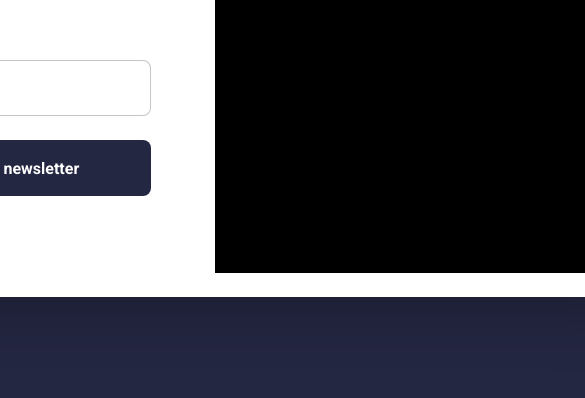
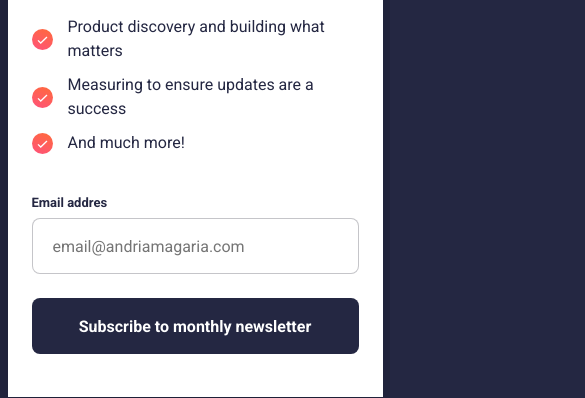
Before and after one commit to ghuchumeliandria/Lecture-14-Homework--HTML--CSS--JS-, a plain HTML site: page index.html in a window 390 px wide. Shown: the part 446-844 px from the top of the page, 585 px wide, since content can reach past the window. Drawn offline with Linux system fonts and the light colour scheme.

Commit message:
project-final

```diff
--- a/index.html
+++ b/index.html
@@ -7,6 +7,8 @@
     <title>Document</title>
   </head>
   <body>
+    <!-- მგონი ყველაფერი კარგია უბრალოდ ერორ ტექსტი ვერ დავსვი თავის ადგილას
+     და ორშაბათს ვახოსთან გავივლი მაგ საკითხს  -->
     <div class="main-container">
       <div class="form-container">
         <h1 class="form-heading">Stay updated!</h1>
@@ -17,7 +19,7 @@
           <div class="form-content-text">
             <div class="text-div">
               <img
-                src="./images/check.png"
+                src="./images/check.svg"
                 alt="check-icon"
                 class="check-icon" />
               <p class="text-div-paragraph">
@@ -26,7 +28,7 @@
             </div>
             <div class="text-div">
               <img
-                src="./images/check.png"
+                src="./images/check.svg"
                 alt="check-icon"
                 class="check-icon" />
               <p class="text-div-paragraph">
@@ -35,7 +37,7 @@
             </div>
             <div class="text-div">
               <img
-                src="./images/check.png"
+                src="./images/check.svg"
                 alt="check-icon"
                 class="check-icon" />
               <p class="text-div-paragraph">And much more!</p>
@@ -44,18 +46,19 @@
 
           <form>
             <div class="input-side">
-              <div class="input-labels">
-                <label for="email" class="default-label">Email addres</label>
-                <label for="email" class="error-text">Valid email required</label>
-            </div>
               <input class="form-input"
               type="email"
               name="email"
               id="email"
               placeholder="email@andriamagaria.com"
               required />
+              <label for="email" class="error-text">Valid email required</label>
+              <!-- <div class="input-labels">
+              </div>  -->
+              <label for="email" class="default-label">Email addres</label>
+
             </div>
-            <a href="" class="subscribe-btn">Subscribe to monthly newsletter</a>
+            <a href="./pages/scnd-page.html" class="subscribe-btn">Subscribe to monthly newsletter</a>
           </form>
         </div>
       </div>
--- /dev/null
+++ b/pages/scnd-page.css
@@ -0,0 +1,96 @@
+@import url("https://fonts.googleapis.com/css2?family=Roboto:ital,wght@0,100;0,300;0,400;0,500;0,700;0,900;1,100;1,300;1,400;1,500;1,700;1,900&display=swap");
+
+* {
+  box-sizing: border-box;
+  margin: 0;
+  font-family: "Roboto", sans-serif;
+  font-weight: 300;
+  font-style: normal;
+}
+body {
+  display: flex;
+  justify-content: center;
+  align-items: center;
+  min-height: 100vh;
+  background-color: #242742;
+  overflow-x: hidden;
+}
+.main-container {
+  padding: 48px  64px 64px ;
+  width: 504px;
+  height: 520px;
+  background-color: white;
+  border-radius: 36px;
+}
+.main-content{
+    display: flex;
+    flex-direction: column;
+    gap: 40px;
+}
+.content {
+  width: 100%;
+  display: flex;
+  flex-direction: column;
+  gap: 40px;
+}
+.check-icon {
+  width: 64px;
+  height: 64px;
+}
+.content-text {
+  display: flex;
+  flex-direction: column;
+  gap: 24px;
+}
+.content-heading {
+  color: #242742;
+  font-size: 56px;
+  font-weight: 700;
+  line-height: 100%;
+}
+.content-paragraph {
+  font-size: 16px;
+  color: #242742;
+  font-weight: 400;
+  line-height: 150%;
+}
+.content-paragraph span {
+  font-weight: 700;
+}
+.dismiss-btn {
+  width: 100%;
+  height: 56px;
+  display: flex;
+  justify-content: center;
+  align-items: center;
+  text-decoration: none;
+  border: none;
+  border-radius: 8px;
+  background-color: #242742;
+  color: white;
+  font-size: 16px;
+  font-weight: 700;
+}
+.dismiss-btn:hover{
+    box-shadow: 0px 16px 32px 0px rgba(255, 97, 85, 0.50);
+    background-image: linear-gradient(#FF6A3A , #FF527B);
+}
+
+/* RESPONSIVE */
+
+@media(max-width: 555px){
+    .main-container{
+        width: 375px;
+        height: auto;
+        padding: 149px 0 24px;
+        border-radius: 0;
+    }
+    .content{
+        gap: 263px;
+        width: 327px;
+        margin: 0 auto;
+    }
+    .content-heading{
+        font-size: 40px;
+    }
+}
--- a/style.css
+++ b/style.css
@@ -3,7 +3,7 @@
   box-sizing: border-box;
   margin: 0;
   font-family: "Roboto", sans-serif;
-  font-weight: 300;
+  font-weight: 500;
   font-style: normal;
 }
 body {
@@ -64,7 +64,6 @@ body {
 .check-icon {
   width: 21px;
   height: 21px;
-  object-fit: cover;
 }
 form {
   width: 100%;
@@ -75,25 +74,26 @@ form {
 }
 .input-side {
   display: flex;
-  flex-direction: column;
+  flex-direction: column-reverse;
   gap: 8px;
 }
 .input-labels{
-    width: 100%;
-    display: flex;
-    justify-content: space-between;
+    width: 50%;
+    display: inline-block;
 }
 .default-label, .error-text {
+  display: inline-block;
   color: #242742;
   font-size: 13px;
   font-weight: 700;
+  width: 40%;
 }
 .error-text{
     color: red;
     display: none;
 }
 .form-input {
-    width: 376px;
+    width: 100%;
     height: 56px;
     padding-left: 20px;
     color: #242742;
@@ -103,7 +103,7 @@ form {
     border-radius: 8px;
 }
 .subscribe-btn {
-    width: 376px;
+    width: 100%;
     height: 56px;
     display: flex;
     justify-content: center;
@@ -121,11 +121,6 @@ form {
     box-shadow: 0px 16px 32px 0px rgba(255, 97, 85, 0.50);
     background-image: linear-gradient(#FF6A3A , #FF527B);
 }
-.img-section{
-    width: 400px;
-    height: 593px;
-    background-color: black;
-}
 .form-input:focus{
     border: 2px solid #FF527B;
     outline: none;
@@ -135,5 +130,42 @@ form {
     color:#FF527B;
 }
 .form-input:focus + .error-text{
-    display: block;
+    display: inline-block;
 }
+.img-section{
+    width: 400px;
+    height: 593px;
+    background-image: url(./images/image_1.png);
+    background-size: cover;
+}
+
+/* RESPONSIVE */
+
+@media (max-width: 950px){
+   .main-container{
+    flex-direction: column-reverse;
+    width: 375px;
+    height: auto;
+    gap: 40px;
+    padding: 0;
+    border-radius: 0;
+   }
+   .img-section{
+    width: 100%;
+    height: 284px;
+    background-color: #FF527B;
+    background-size: cover;
+    border-radius: 0;
+    border-bottom-left-radius: 20px;
+    border-bottom-right-radius: 20px;
+   }
+   .form-container{
+    width: 327px;
+    height: 478px;
+    margin: 0 auto;
+    margin-bottom: 40px;
+   }
+   .form-heading{
+    font-size: 40px;
+   }
+}
```
Also changed, not shown: pages/scnd-page.html (added, +27 -0 lines), images/check.svg (added), images/image_1.png (added). Lines whose indentation alone changed are shown as unchanged.
